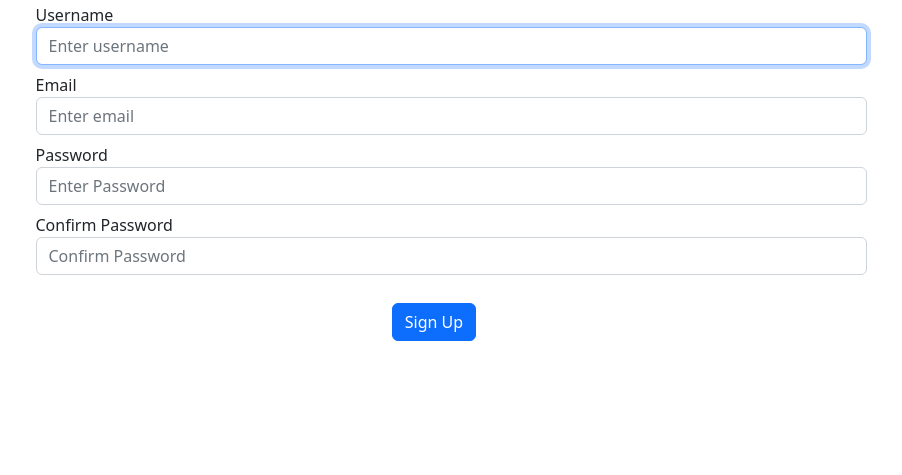
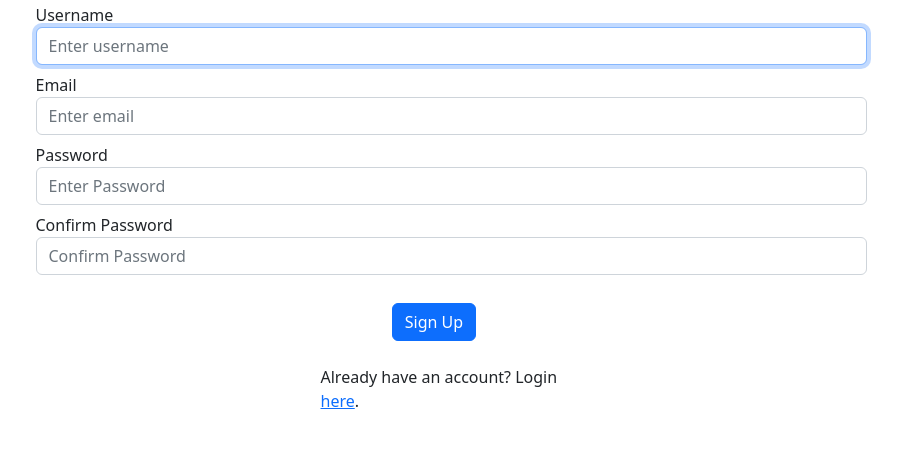
Before and after one commit to gcivil-nyu-org/Wednesday-Fall2023-Team-2, a Django app: page /users/register/ in a window 1280 px wide. Shown: the part 67-542 px from the top of the page, without its empty margins (189-1091 px from the left). Run offline with Django 4.2, Linux system fonts and the light colour scheme.

Commit message:
add: add loginRequired mixin to some user views

```diff
--- a/parkrowd/settings.py
+++ b/parkrowd/settings.py
@@ -97,7 +97,7 @@ AUTHENTICATION_BACKENDS = [
     "users.backends.EmailOrUsernameAuthenticationBackend",
 ]
 
-LOGOUT_REDIRECT_URL = reverse_lazy("users:login")
+LOGIN_URL = LOGOUT_REDIRECT_URL = reverse_lazy("users:login")
 
 # session expiry default setting
 SESSION_EXPIRE_AT_BROWSER_CLOSE = True
--- a/users/templates/profile_edit.html
+++ b/users/templates/profile_edit.html
@@ -45,7 +45,7 @@
                 <button type="submit" class="btn btn-primary mx-4">Save</button>
             </div>
             <div class="col-md-1">
-                <a href="{% url 'users:profile' request.user.username %}" class="btn btn-secondary">Cancel</a>
+                <a href="{% url 'users:profile' user.username %}" class="btn btn-secondary">Cancel</a>
             </div>
         </div>
     </form>
--- a/users/templates/register.html
+++ b/users/templates/register.html
@@ -28,6 +28,11 @@
             <button type="submit" class="btn btn-primary" value="register">Sign Up</button>
           </div>
         </div>
+        <div class="row justify-content-center">
+          <div class="col-md-4">
+            Already have an account? Login <a href="{% url 'users:login' %}">here</a>.
+          </div>
+        </div>
       </form>
       <div style="color: red">{{ form.errors }}</div>
     </div>
--- a/users/views.py
+++ b/users/views.py
@@ -1,10 +1,10 @@
 """user views
 """
 from django.views import View
-from django.urls import reverse
 from django.contrib import auth
 from django.contrib import messages
 from django.http import HttpRequest, HttpResponse
+from django.contrib.auth.mixins import LoginRequiredMixin
 from django.shortcuts import get_object_or_404, render, redirect
 
 from .models import User, Post
@@ -49,7 +49,7 @@ class UserRegisterView(View):
             user.email = request.POST.get("email")
             user.set_password(request.POST.get("password1"))
             user.save()
-            return redirect(reverse("users:welcome"))
+            return redirect("users:welcome")
         return render(request, self.template_name, {"form": form})
 
 
@@ -100,14 +100,15 @@ class UserLoginView(View):
             if remember_me:
                 request.session.set_expiry(SESSION_COOKIE_EXPIRATION)
 
-            return redirect(
-                reverse("users:profile", kwargs={"username": user.username})
-            )
+            return redirect("users:profile", username=user.username)
 
         return render(request, self.template_name, {"form": form})
 
 
-class UserLogoutView(View):
+class UserLogoutView(
+    LoginRequiredMixin,
+    View,
+):
     """user logout view"""
 
     def post(self, request: HttpRequest) -> HttpResponse:
@@ -120,7 +121,7 @@ class UserLogoutView(View):
             HttpResponse: redirect user to login page
         """
         auth.logout(request)
-        return redirect(reverse("users:login"))
+        return redirect("users:login")
 
 
 class UserWelcomeView(View):
@@ -172,7 +173,10 @@ class UserProfileView(View):
         return render(request, self.template_name, context)
 
 
-class UserProfileEditView(View):
+class UserProfileEditView(
+    LoginRequiredMixin,
+    View,
+):
     """user profile edit view"""
 
     model = User
@@ -224,16 +228,17 @@ class UserProfileEditView(View):
         user.description = new_description
         user.save()
 
-        return redirect(reverse("users:profile", kwargs={"username": user.username}))
+        return redirect("users:profile", username=user.username)
 
 
-class UserProfileDeleteView(View):
+class UserProfileDeleteView(LoginRequiredMixin, View):
     """user profile deleted view
 
     renders after successful deletion of account
     using the "Delete Account" button
     """
 
+    # TODO: get method and tempalte is no longer in use
     template_name = "profile_delete.html"
 
     def get(self, request: HttpRequest, username: str) -> HttpResponse:
```
